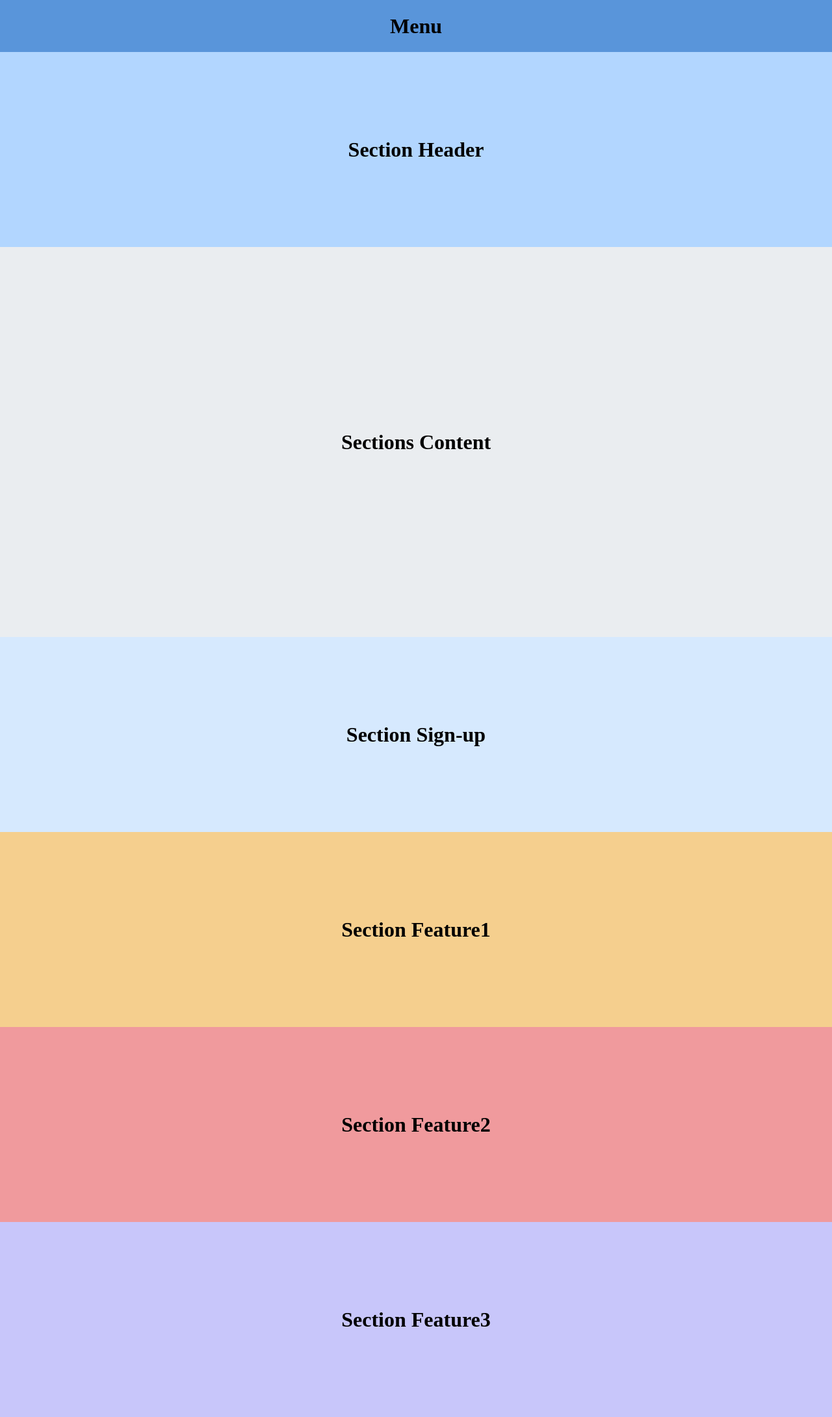
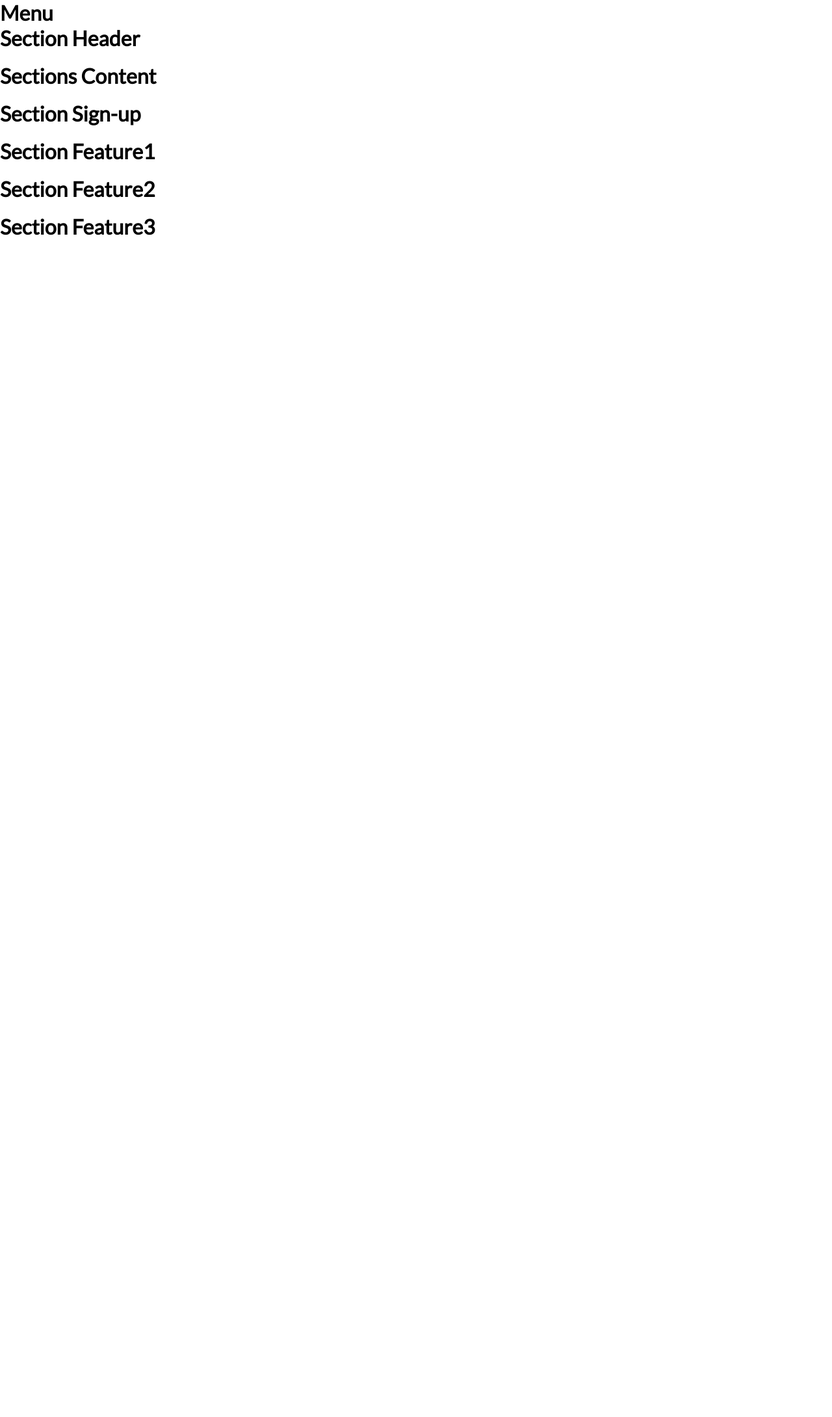
Before and after one commit to xael-dev/ITD, a Django app: page / in a window 1280 px wide. Shown: the whole page at 65% size. After the commit the page ends 362 px from the top, so only its background shows below. Run offline with Django 3.2, Linux system fonts and the light colour scheme.

Commit message:
Round 1 of cleanup and refactoring

```diff
--- a/emailstore/static/css/base-template.css
+++ b/emailstore/static/css/base-template.css
@@ -4,89 +4,128 @@
     margin: 0;
     padding: 0;
     box-sizing: border-box;
+    scroll-behavior: smooth;
 }
 
-.page{
-    display: flex;
-    flex-wrap: wrap;
+/* Design Utilities */
+#nav-shadow {
+    z-index: 9999;
+    -webkit-box-shadow: 0px 14px 58px -28px rgba(0,0,0,0.56);
+    -moz-box-shadow: 0px 14px 58px -28px rgba(0,0,0,0.56);
+    box-shadow: 0px 14px 58px -28px rgba(0,0,0,0.56);
 }
 
-.section{
-    width: 100%;
-    height: 300px;
-    display: flex;
-    justify-content: center;
-    align-items: center;
+/* General Properties */
+body {
+    font-family: 'Lato', 'Helvetica Neue', Arial, Helvetica, sans-serif;
 }
 
-.menu {
-    background-color: #5995DA;
-    height: 80px;
+h1,h2,h3,h4,h5,h6 {
+    font-family: 'Lato', 'Helvetica Neue', Arial, Helvetica, sans-serif;
+    font-weight: 700;
 }
 
-.header {
-    background-color: #B2D6FF;
+header.masthead > * {
+    z-index: 100;
 }
 
-.content {
-    background-color: #EAEDF0;
-    height: 600px;
+header.masthead {
+    position: relative;
+    background-color: #006aff;
+    background-size: cover;
 }
 
-.sign-up {
-    background-color: #D6E9FE;
+header.masthead .overlay {
+    position: absolute;
+    background-color: #006aff;
+    height: 100%;
+    width: 100%;
+    top: 0;
+    left: 0;
+    opacity: 0.3;
 }
 
-.feature-1 {
-    background-color: #F5CF8E;
+header.masthead::after {
+    content: "";
+    position: absolute;
+    top: 0;
+    left: 0;
+    width: 100%;
+    height: 100%;
+    background-color: #c0c0c0;
+    opacity: 0.7;
 }
 
-.feature-2 {
-    background-color: #F09A9D;
+.jumbotron{
+    background: url("/static/img/apple-business-computer-connection-392018.jpg");
+    background-position: center;
+    background-repeat: no-repeat;
+    background-size: cover;
+    color: white;
+    border-radius: 10px;
+    -webkit-box-shadow: 6px 4px 20px 0px rgba(136,136,136,0.5);
+    -moz-box-shadow: 6px 4px 20px 0px rgba(136,136,136,0.5);
+    box-shadow: 6px 4px 20px 0px rgba(136,136,136,0.5);
 }
 
-.feature-3 {
-    background-color: #C8C6FA;
+.showcase .showcase-img{
+    min-height: 30rem;
+    background-size: cover;
 }
 
-/* Mobile Styles */
-/* @media only screen and (max-width:412px){
+.grid-container {
+    display: grid;
+    align-content: space-evenly;
+}
 
-} */
+.testimonials {
+    background-color: #0cb23b;
+}
 
-/* Tablet Styles */
-/* @media only screen and (min-width: 413px) and (max-width:960px){
-    .sign-up,
-    .feature-1,
-    .feature-2,
-    .feature-3 {
-        width: 50%;
-    }
-} */
+.testimonials .testimonial-item {
+    max-width: 18em;
+}
 
-/* Desktop Styles */
-/* @media only screen and (min-width: 961px){
-  .page{
-      width: 1280px;
-      margin: 0 auto;
-  }
+.circular--landscape {
+    display: inline-block;
+    position: relative;
+    width:200px;
+    height: 200px;
+    overflow: hidden;
+    border-radius: 50%;
+}
 
-  .sign-up{
-      height: 200px;
-      order: 1;
-  }
+.circular--landscape img {
+    width: auto;
+    height: 100%;
+    overflow: hidden;
+    border-radius: 50%;
+}
 
-  .content {
-      order: 2;
-  }
+.circular--portrait {
+    position: relative;
+    width: 200px;
+    height: 200px;
+    overflow: hidden;
+    border-radius: 50%;
+}
 
-  .feature-1,
-  .feature-2,
-  .feature-3 {
-      width: 33.3%;
-  }
+.circular--portrait img {
+    width: 100%;
+    height: auto;
+}
 
-  .header {
-      height: 400px;
-  } */
-}
+ /* Extra small devices (phones, 600px and down) */
+ /* @media only screen and (max-width: 600px) {...} */
+
+ /* Small devices (portrait tablets and large phones, 600px and up) */
+ /* @media only screen and (min-width: 600px) {...} */
+
+ /* Medium devices (landscape tablets, 768px and up) */
+ /* @media only screen and (min-width: 768px) {...} */
+
+ /* Large devices (laptops/desktops, 992px and up) */
+ /* @media only screen and (min-width: 992px) {...} */
+
+ /* Extra large devices (large laptops and desktops, 1200px and up) */
+ /* @media only screen and (min-width: 1200px) {...}  */
```
